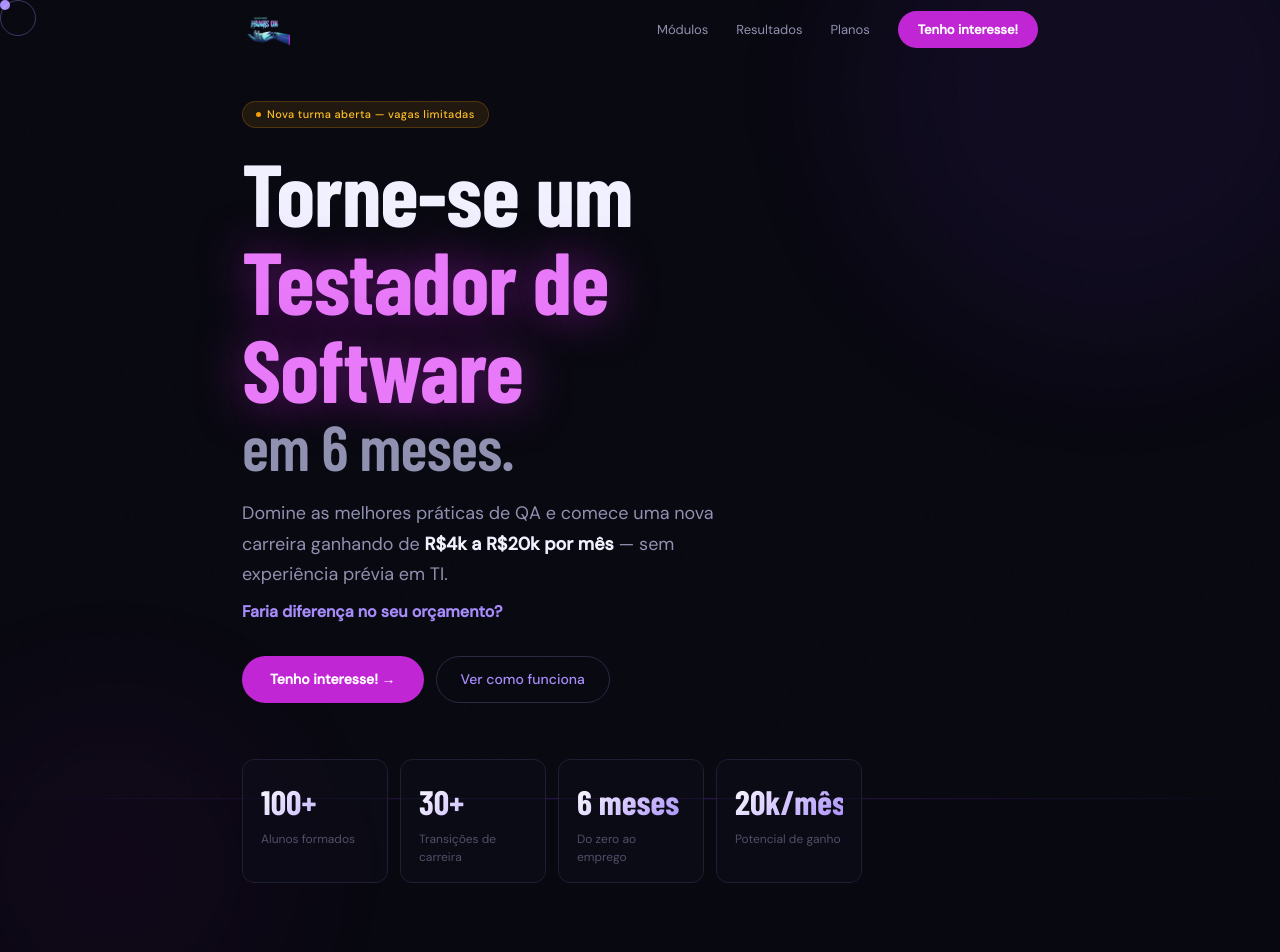
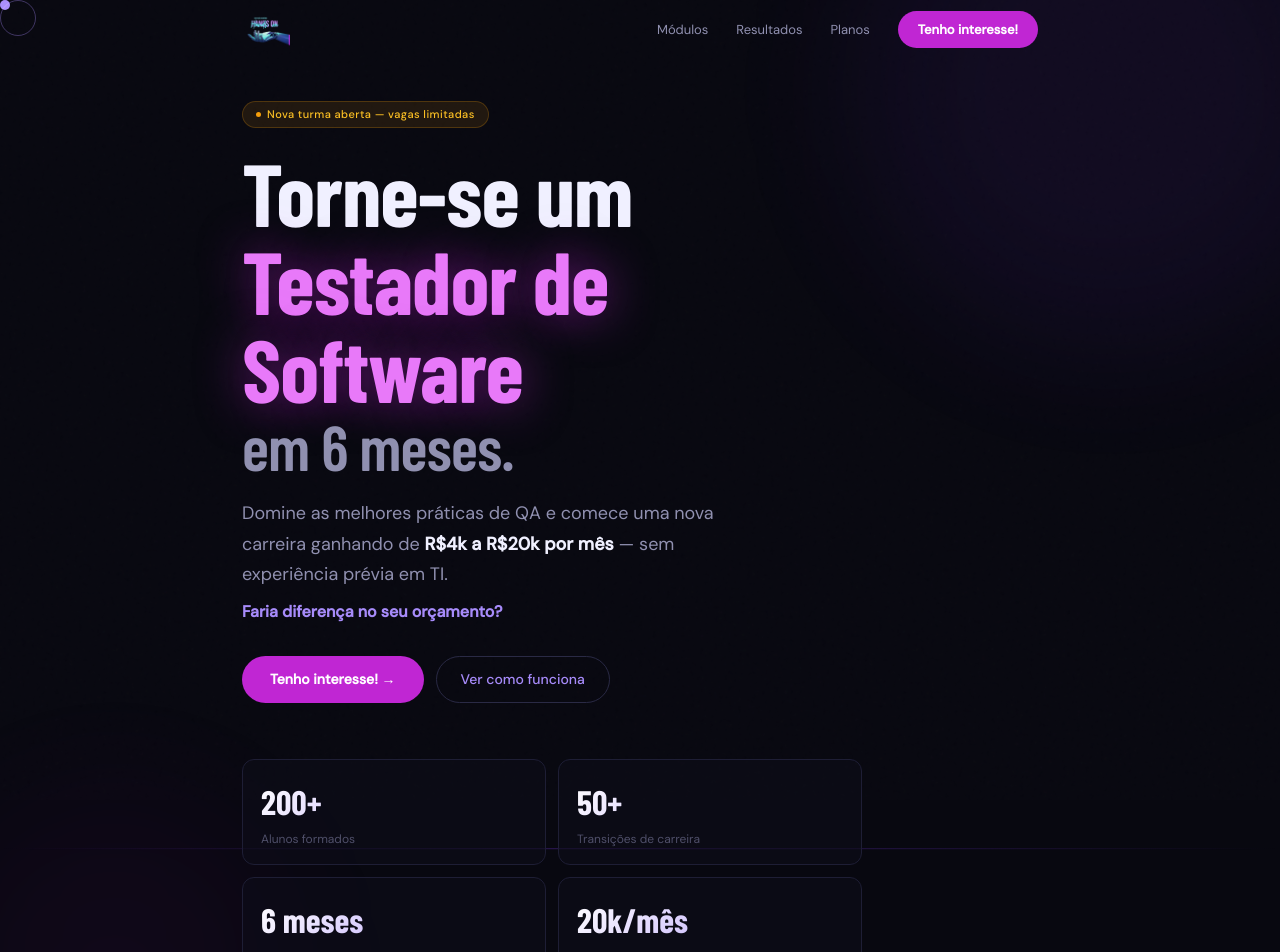
Before and after one commit to Igorsousa1397/handson-lp, a Next.js app: page / in a window 1280 px wide. Shown: the top 952 px of the page. Built offline with nearby package versions, Linux system fonts and the light colour scheme; a web font is replaced by a local one.

Commit message:
fix: grid 2x2 nos stats cards do hero + números atualizados

```diff
--- a/app/components/Hero.tsx
+++ b/app/components/Hero.tsx
@@ -59,10 +59,10 @@ export default function Hero() {
             <button className="btn-outline" onClick={() => document.getElementById("modulos")?.scrollIntoView({ behavior: "smooth" })}>Ver como funciona</button>
           </div>
 
-          <div style={{ display: "grid", gridTemplateColumns: "repeat(auto-fit, minmax(120px, 1fr))", gap: "0.75rem", opacity: 0, animation: "fadeUp 0.6s ease 0.7s forwards" }}>
+          <div style={{ display: "grid", gridTemplateColumns: "repeat(2, 1fr)", gap: "0.75rem", opacity: 0, animation: "fadeUp 0.6s ease 0.7s forwards" }}>
             {[
-              { n: 100, s: "+", l: "Alunos formados" },
-              { n: 30, s: "+", l: "Transições de carreira" },
+              { n: 200, s: "+", l: "Alunos formados" },
+              { n: 50, s: "+", l: "Transições de carreira" },
               { n: 6, s: " meses", l: "Do zero ao emprego" },
               { n: 20, s: "k/mês", l: "Potencial de ganho" },
             ].map(({ n, s, l }) => (
```
